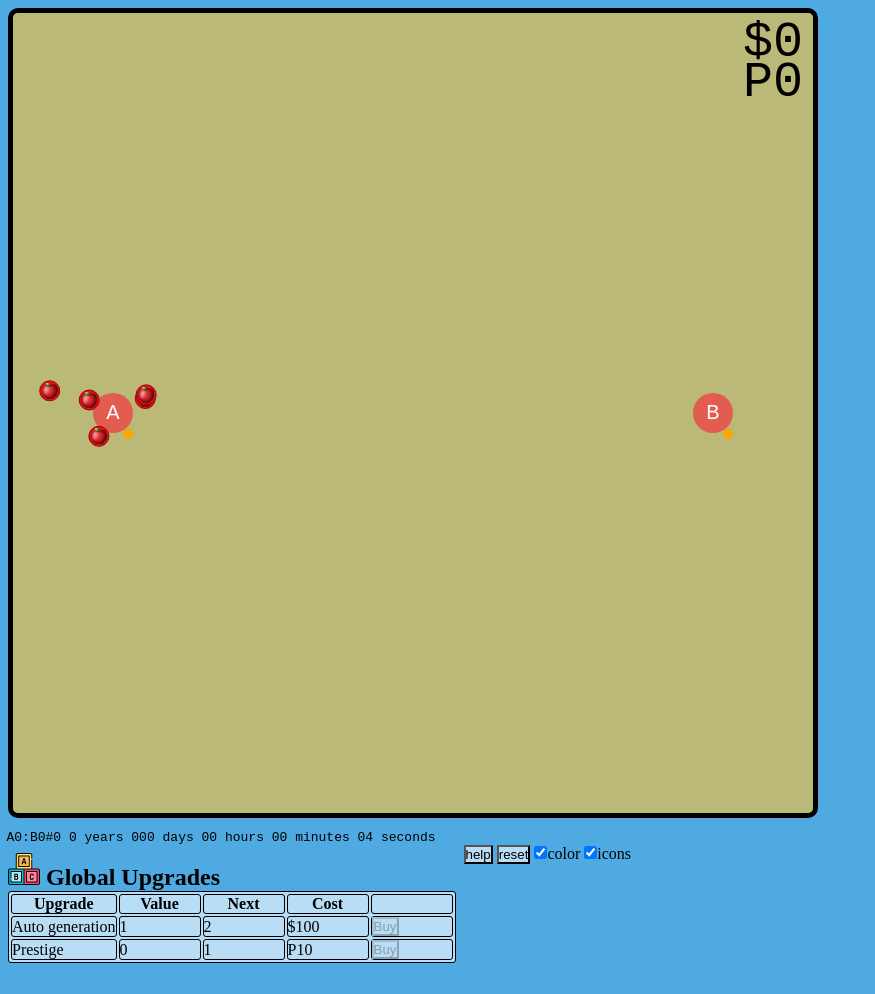
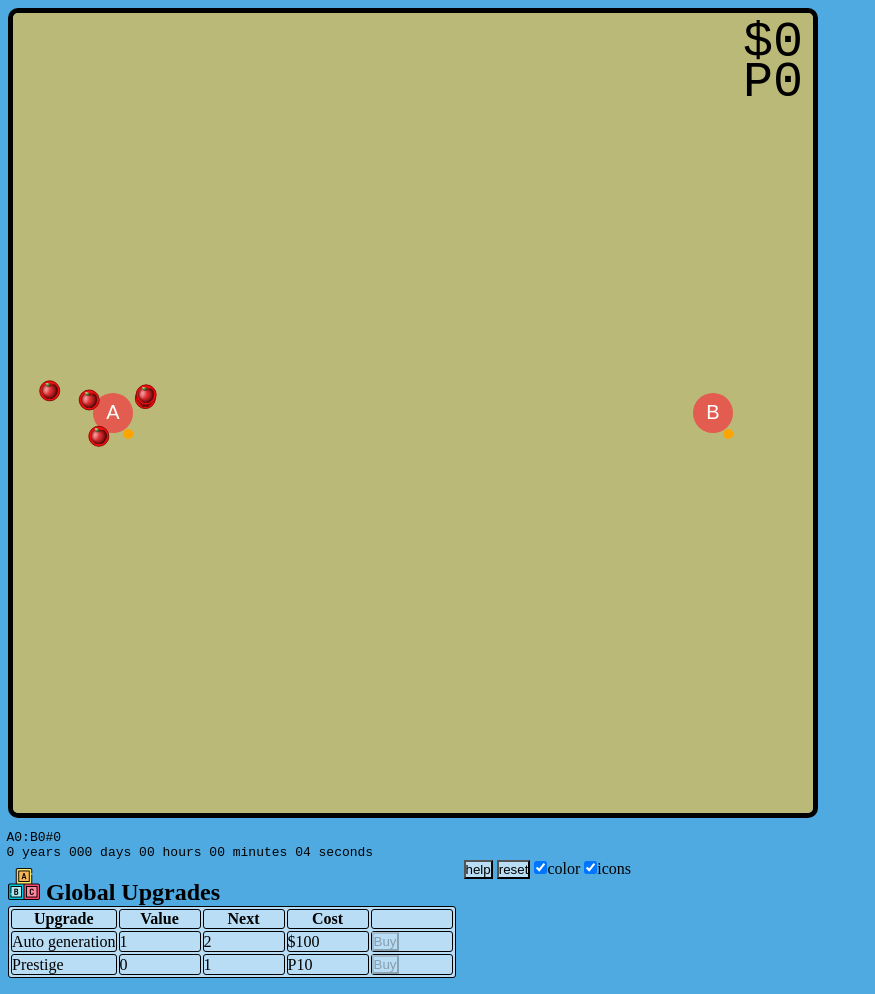
Before and after one commit to asteriskman7/alphabetIncremental, a plain HTML site: page index.html in a window 1280 px wide. Shown: the whole page, without its empty margins (0-875 px from the left). Drawn offline with Linux system fonts and the light colour scheme.

Commit message:
split status. remove doubleTime on win

```diff
--- a/index.css
+++ b/index.css
@@ -80,6 +80,11 @@ canvas {
   font-family: monospace;
 }
 
+#dtime {
+  margin-left: 0.5em;
+  font-family: monospace;
+}
+
 #dhelp {
   display: none;
   position: absolute;
--- a/index.html
+++ b/index.html
@@ -12,7 +12,9 @@
       <div>
         <canvas id='cmain' width='800' height='800'></canvas>
       </div>
-      <div id='dstatus'>
+      <div>
+        <div id='dstatus'></div>
+        <div id='dtime'></div>
       </div>
     </div>
     <div id='upgrades'>
--- a/index.js
+++ b/index.js
@@ -14,6 +14,7 @@ class App {
     document.getElementById('bresetyes').onclick = () => this.reset();
     document.getElementById('bresetno').onclick = () => document.getElementById('dreset').style.display = 'none';
     this.dstatus = document.getElementById('dstatus');
+    this.dtime = document.getElementById('dtime');
     document.getElementById('bhelp').onclick = () => document.getElementById('dhelp').style.display = 'block';
     document.getElementById('bhelpclose').onclick = () => document.getElementById('dhelp').style.display = 'none';
     this.icolor = document.getElementById('icolor');
@@ -369,6 +370,7 @@ class App {
 
     this.gameOver = this.state.prestigelvl === 25;
     if (this.gameOver) {
+      this.state.doubleTime = 0;
       if (this.state.endTime === undefined) {
         this.state.endTime = (new Date()).getTime();
       }
@@ -578,7 +580,7 @@ class App {
       const gameLength = this.state.endTime - this.state.startTime;
       const gameTime = this.timeToObj(gameLength / 1000);
       const gameTimeStr = this.timeObjToLongStr(gameTime);
-      ctx.fillText(gameTimeStr, 0, 175);
+      ctx.fillText(gameTimeStr, 0, 145);
       ctx.font = '50px Arial';
       ctx.fillText('Now you know your ABCs!', 0, 360);
     }
@@ -600,7 +602,8 @@ class App {
     }
 
     const playTimeStr = this.timeObjToLongStr(this.timeToObj(playTime / 1000));
-    this.dstatus.innerText = statusString + ' ' + playTimeStr;
+    this.dstatus.innerText = statusString;
+    this.dtime.innerText = playTimeStr;
   }
 
   onmousemove(e) {
```
